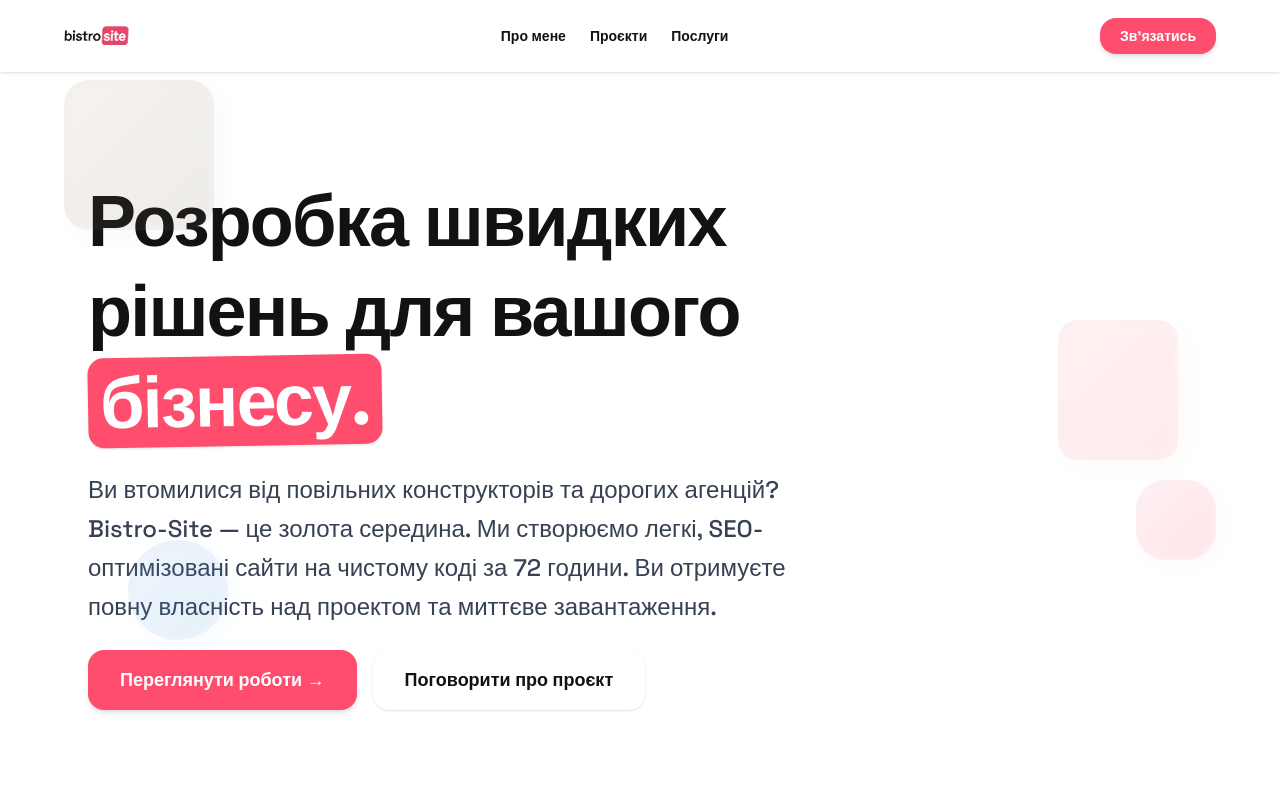
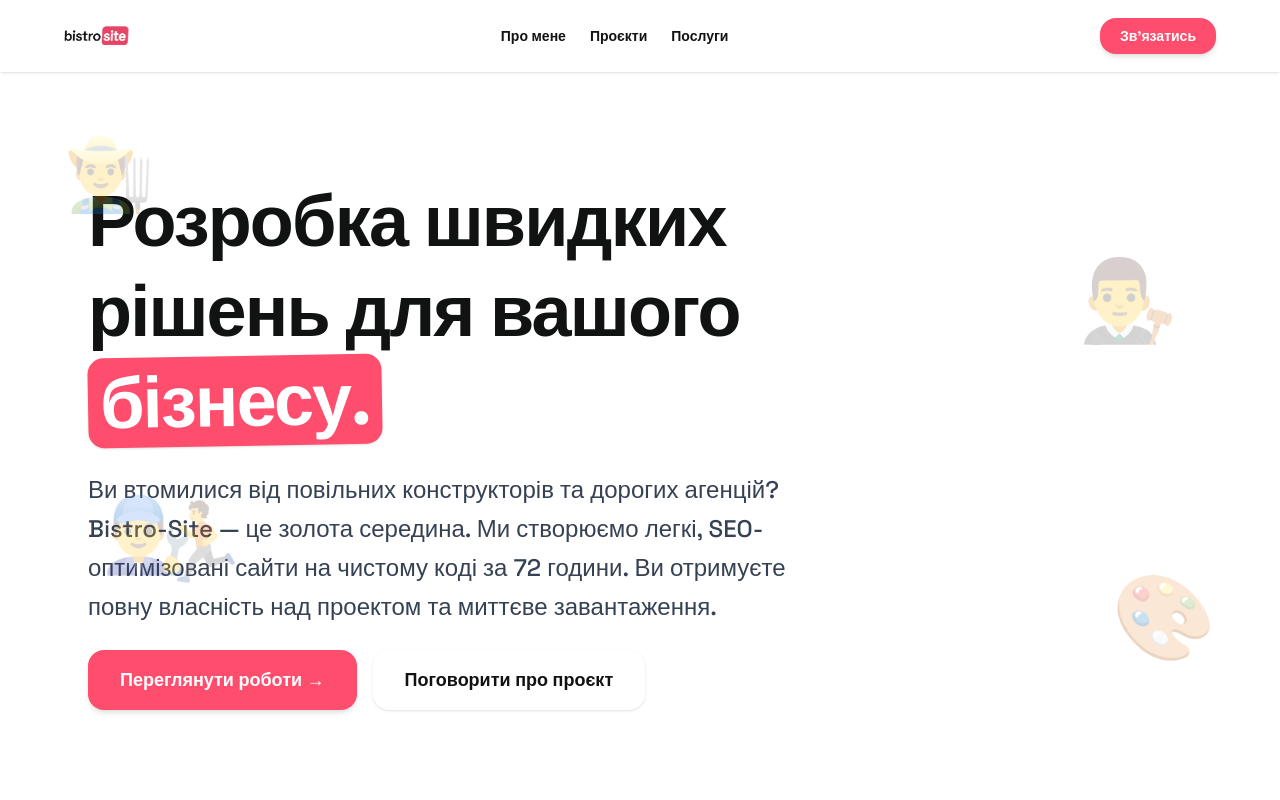
Before and after one commit to ratatoskodessa-boop/mysite, a Next.js app: page / in a window 1280 px wide. Shown: the top 800 px of the page. Built offline with nearby package versions, Linux system fonts and the light colour scheme.

Commit message:
feat: replace geometric shapes with professional emoji parallax elements

```diff
--- a/src/app/globals.css
+++ b/src/app/globals.css
@@ -107,85 +107,62 @@ a:hover .emoji {
   animation: jiggle 0.5s ease-out;
 }
 
-/* ==================== PARALLAX ELEMENTS (Claymorphism) ==================== */
+/* ==================== PARALLAX ELEMENTS (Emoji) ==================== */
 
-/* Base parallax element styling */
-.parallax-element {
+/* Base parallax emoji styling */
+.parallax-emoji {
   position: fixed;
   pointer-events: none;
-  opacity: 0.12;
+  opacity: 0.25;
   z-index: 1;
-  filter: blur(0.5px);
   transition: opacity 0.3s ease-out;
   will-change: transform;
+  font-size: 5rem;
+  display: flex;
+  align-items: center;
+  justify-content: center;
 }
 
 /* Prevent parallax elements from showing on mobile */
 @media (max-width: 768px) {
-  .parallax-element {
+  .parallax-emoji {
     display: none;
   }
 }
 
-/* Gavel Shape - Lawyer/Legal */
-.parallax-element.gavel {
-  width: 150px;
-  height: 150px;
-  top: 10%;
+/* Gardener - Top Left */
+.parallax-emoji.gardener {
+  top: 15%;
   left: 5%;
-  background: linear-gradient(135deg, #b8956a 0%, #8b7355 50%, #6b5d4f 100%);
-  border-radius: 25px;
-  box-shadow:
-    -8px -8px 16px rgba(255, 255, 255, 0.4),
-    8px 8px 20px rgba(139, 115, 85, 0.3),
-    inset -2px -2px 8px rgba(255, 255, 255, 0.3),
-    inset 2px 2px 8px rgba(0, 0, 0, 0.2);
+  font-size: 4.5rem;
 }
 
-/* Shopping Bag - E-commerce */
-.parallax-element.shopping-bag {
-  width: 120px;
-  height: 140px;
-  top: 40%;
+/* Lawyer - Right Side */
+.parallax-emoji.lawyer {
+  top: 30%;
   right: 8%;
-  background: linear-gradient(135deg, #ff8fa3 0%, #ff6b6b 50%, #ff5252 100%);
-  border-radius: 20px;
-  box-shadow:
-    -8px -8px 16px rgba(255, 255, 255, 0.4),
-    8px 8px 20px rgba(255, 107, 107, 0.3),
-    inset -2px -2px 8px rgba(255, 255, 255, 0.3),
-    inset 2px 2px 8px rgba(0, 0, 0, 0.15);
+  font-size: 5rem;
 }
 
-/* Wrench - Service Station/Repair */
-.parallax-element.wrench {
-  width: 100px;
-  height: 100px;
-  bottom: 20%;
-  left: 10%;
-  background: linear-gradient(135deg, #6ba3d4 0%, #4a90e2 50%, #357abd 100%);
-  border-radius: 50%;
-  box-shadow:
-    -6px -6px 14px rgba(255, 255, 255, 0.4),
-    6px 6px 16px rgba(74, 144, 226, 0.3),
-    inset -2px -2px 8px rgba(255, 255, 255, 0.3),
-    inset 2px 2px 8px rgba(0, 0, 0, 0.15);
+/* Runner - Bottom Left */
+.parallax-emoji.runner {
+  bottom: 25%;
+  left: 12%;
+  font-size: 4.8rem;
 }
 
-/* Heart - Care/Health/Love */
-.parallax-element.heart {
-  width: 80px;
-  height: 80px;
+/* Artist - Right Bottom */
+.parallax-emoji.artist {
+  bottom: 15%;
+  right: 5%;
+  font-size: 5.2rem;
+}
+
+/* Engineer - Center Left */
+.parallax-emoji.engineer {
   top: 60%;
-  right: 5%;
-  background: linear-gradient(135deg, #ff8fa3 0%, #ff4d6d 50%, #ff1744 100%);
-  border-radius: 30px;
-  transform: rotate(45deg);
-  box-shadow:
-    -6px -6px 14px rgba(255, 255, 255, 0.4),
-    6px 6px 16px rgba(255, 77, 109, 0.3),
-    inset -2px -2px 8px rgba(255, 255, 255, 0.3),
-    inset 2px 2px 8px rgba(0, 0, 0, 0.15);
+  left: 8%;
+  font-size: 4.6rem;
 }
 
 .hard-shadow {
--- a/src/components/ParallaxElements.tsx
+++ b/src/components/ParallaxElements.tsx
@@ -5,7 +5,7 @@ import { useEffect } from "react";
 export default function ParallaxElements() {
   useEffect(() => {
     const handleScroll = () => {
-      const elements = document.querySelectorAll(".parallax-element");
+      const elements = document.querySelectorAll(".parallax-emoji");
 
       elements.forEach((element) => {
         const speed = parseFloat((element as HTMLElement).dataset.speed || "0.3");
@@ -20,11 +20,12 @@ export default function ParallaxElements() {
 
   return (
     <>
-      {/* Parallax Background Elements */}
-      <div className="parallax-element gavel" data-speed="0.3" />
-      <div className="parallax-element shopping-bag" data-speed="0.4" />
-      <div className="parallax-element wrench" data-speed="0.35" />
-      <div className="parallax-element heart" data-speed="0.45" />
+      {/* Parallax Emoji Elements */}
+      <div className="parallax-emoji gardener" data-speed="0.3">👨‍🌾</div>
+      <div className="parallax-emoji lawyer" data-speed="0.4">👨‍⚖️</div>
+      <div className="parallax-emoji runner" data-speed="0.35">🏃</div>
+      <div className="parallax-emoji artist" data-speed="0.45">🎨</div>
+      <div className="parallax-emoji engineer" data-speed="0.38">👨‍🔧</div>
     </>
   );
 }
```
